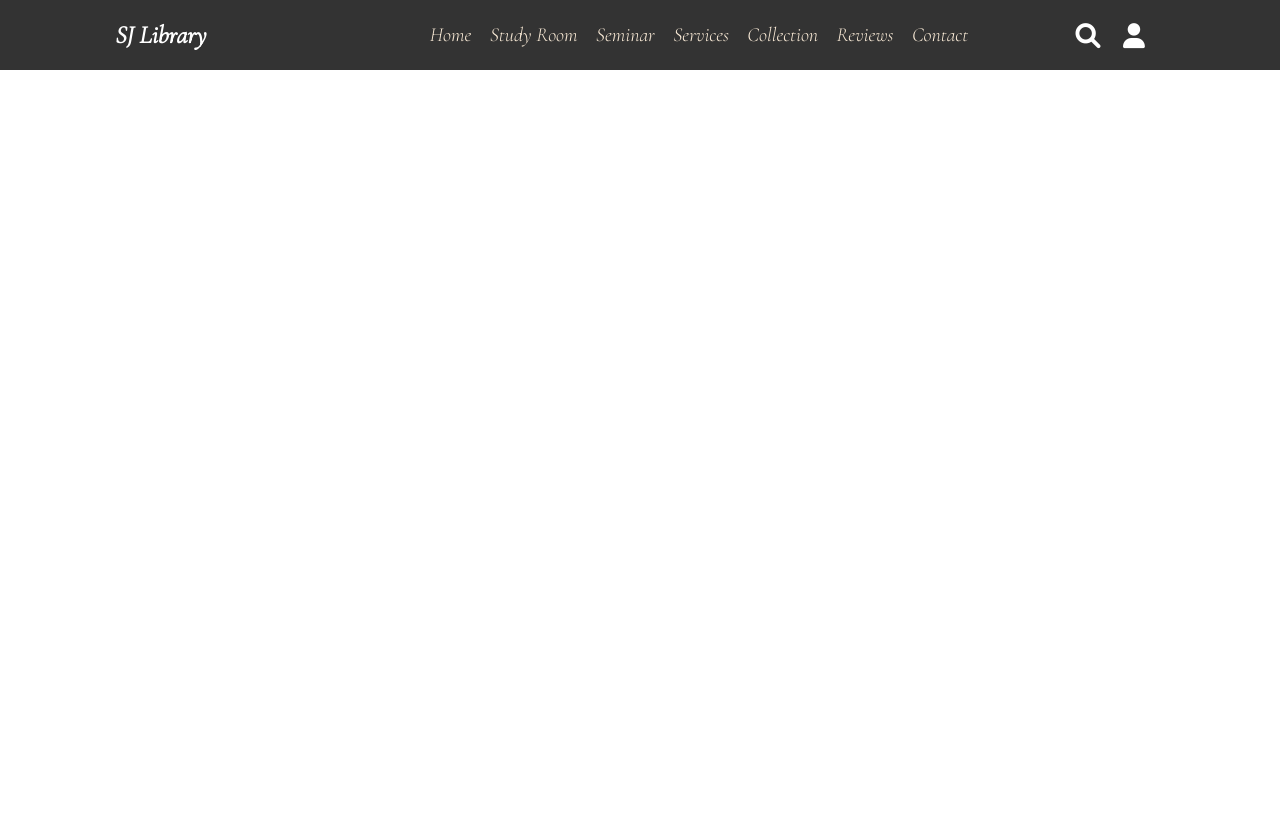
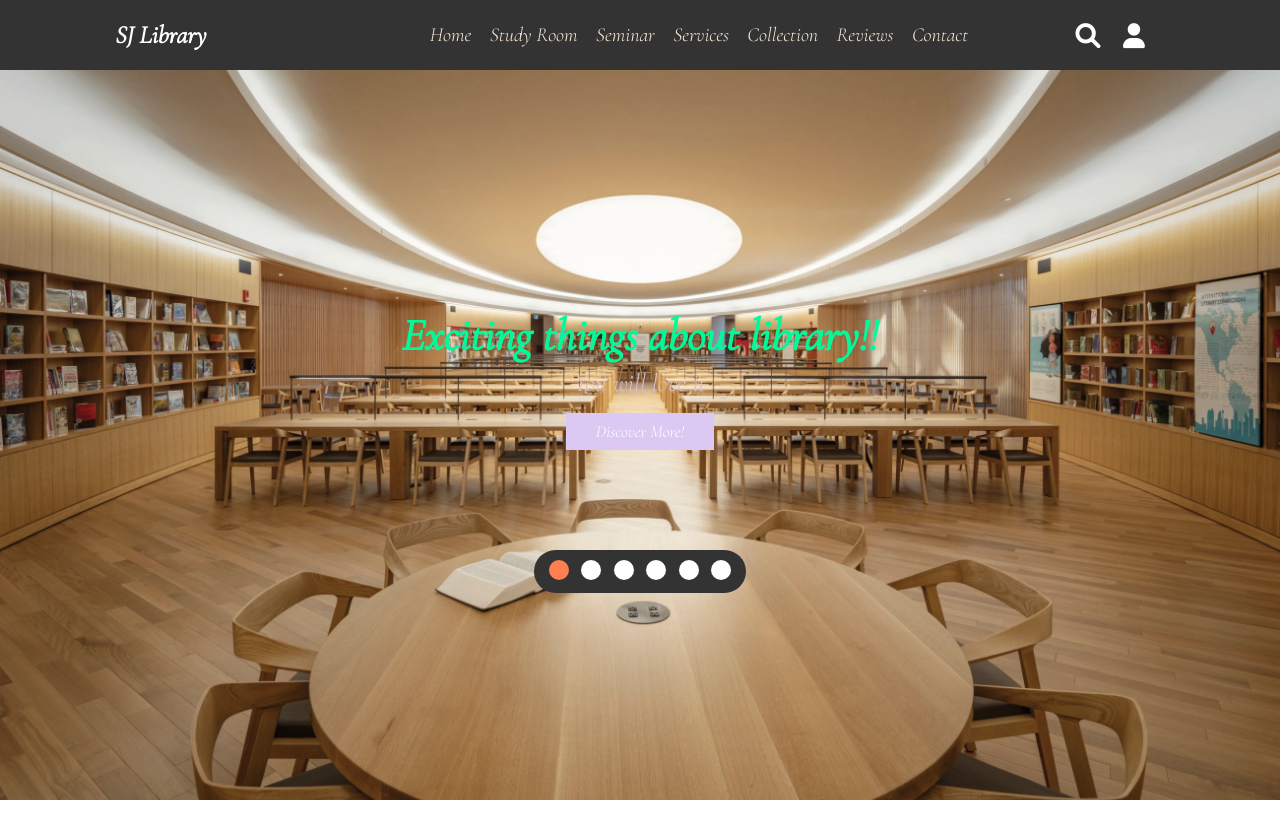
Before and after one commit to sjoshi-1/project4, a plain HTML site: page index.html in a window 1280 px wide. Shown: the top 838 px of the page. After the commit the page ends 800 px from the top, so only its background shows below. Drawn offline with nearby package versions, Linux system fonts and the light colour scheme.

Commit message:
home section

```diff
--- a/index.html
+++ b/index.html
@@ -62,8 +62,30 @@
       </form>
     </div>
 
+<!--home-->
+
+    <section class="home" id="home">
+      <div class="content">
+        <h3>Exciting things about library!! </h3>
+        <p>You will love it</p>
+        <a href="#" class="btn">Discover More!</a>
+      </div>
+
+    <div class="controls">
+      <span class="img-btn active" src="images/img1.webp"></span>
+      <span class="img-btn" src="images/img2.jpg"></span>
+      <span class="img-btn" src="images/img3.jpg"></span>
+      <span class="img-btn" src="images/img4.jpg"></span>
+      <span class="img-btn" src="images/img5.png"></span>
+      <span class="img-btn" src="images/img6.jpg"></span>
 
 
+    </div>
+
+    <div class="img-container">
+      <img src="images/img1.webp" id="image-slider" >
+    </div>
+  </section>
     <!-- js file link -->
     <script src="script.js"></script>
   </body>
--- a/script.js
+++ b/script.js
@@ -5,7 +5,7 @@ let loginForm = document.querySelector('.login-form-container');
 let formclose = document.querySelector('#form-close');
 let menu = document.querySelector('#menu-bar');
 let navbar = document.querySelector('.navbar');
-
+let imgBtn = document.querySelectorAll('.img-btn');
 window.onscroll = () =>{
     searchbtn.classList.remove('fa-times');
     searchbar.classList.remove('active');
@@ -32,3 +32,12 @@ formbtn.addEventListener('click', () =>{
 formclose.addEventListener('click', () =>{
     loginForm.classList.remove('active');
 });
+
+imgBtn.forEach(btn=>{
+    btn.addEventListener('click',()=>{
+        document.querySelector('.controls .active').classList.remove('active');
+        btn.classList.add('active');
+        let src = btn.getAttribute('src');
+        document.querySelector('#image-slider').src = src;
+    });
+});
--- a/style.css
+++ b/style.css
@@ -25,6 +25,9 @@ html{
 
 }
 
+section{
+    padding:2rem;
+}
 .btn{
     display: inline-block;
     margin-top: 1rem;
@@ -234,9 +237,82 @@ header .search-bar-container label:hover{
     cursor:pointer;
     display: none;
 }
- body{
+ /*body{
     height:300rem;
+ }*/
+
+ .home{
+    min-height: 100vh;
+    display: flex;
+    align-items: center;
+    justify-content:center;
+    flex-flow:column;
+    position:relative;
+    z-index:0;
  }
+
+ .home .content{
+    text-align: center;
+ }
+
+ .home .content h3{
+    font-size: 4.5rem;
+    color:mediumspringgreen;
+
+ }
+
+ .home .content p{
+    font-size:2.5rem;
+    color:thistle;
+    padding: .5rem 0;
+ }
+
+ .home .img-container img{
+    position: absolute;
+    top:0; left:0;
+    z-index:-1;
+    height:100%;
+    width:100%;
+    object-fit:cover;
+ }
+
+ .home .controls{
+    padding:1rem;
+    border-radius:5rem;
+    background-color: #333;
+    position:relative;
+    top:10rem;
+ }
+
+ .home .controls .img-btn{
+    height:2rem;
+    width:2rem;
+    display:inline-block;
+    border-radius: 50%;
+    background-color: #fff;
+    cursor:pointer;
+    margin: 0 .5rem;
+ }
+
+ .home .controls .img-btn.active{
+    background-color: coral;
+ }
+
+
+
+
+
+
+
+
+
+
+
+
+
+
+
+
 @media(max-width:1200px){
     html{
         font-size: 55%;
@@ -246,6 +322,10 @@ header .search-bar-container label:hover{
 @media (max-width:991px){
 header{
     padding: 2rem;
+}
+
+section{
+    padding:2rem;
 }
 
 }
```
Also changed, not shown: images/img1.webp (added), images/img2.jpg (added), images/img3.jpg (added), images/img4.jpg (added), images/img6.jpg (added), 1 other file.
